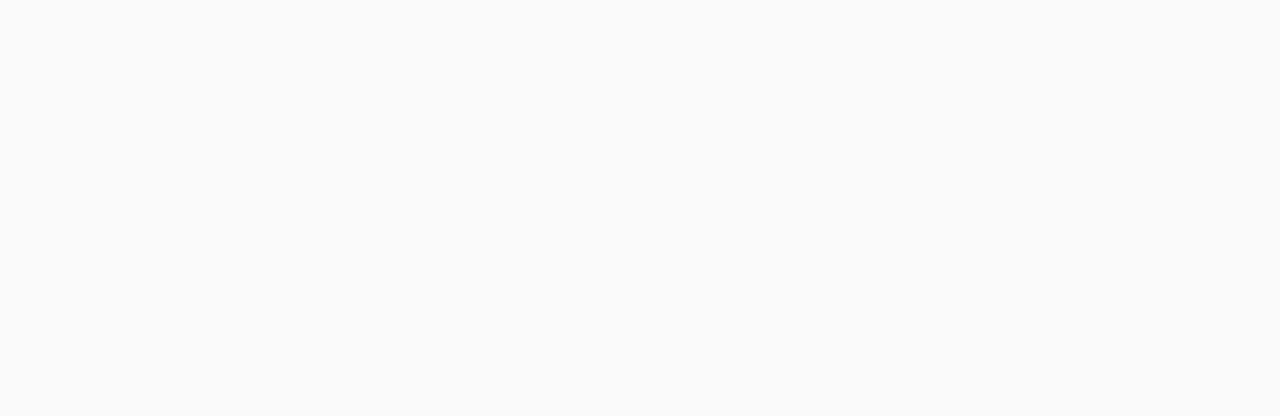
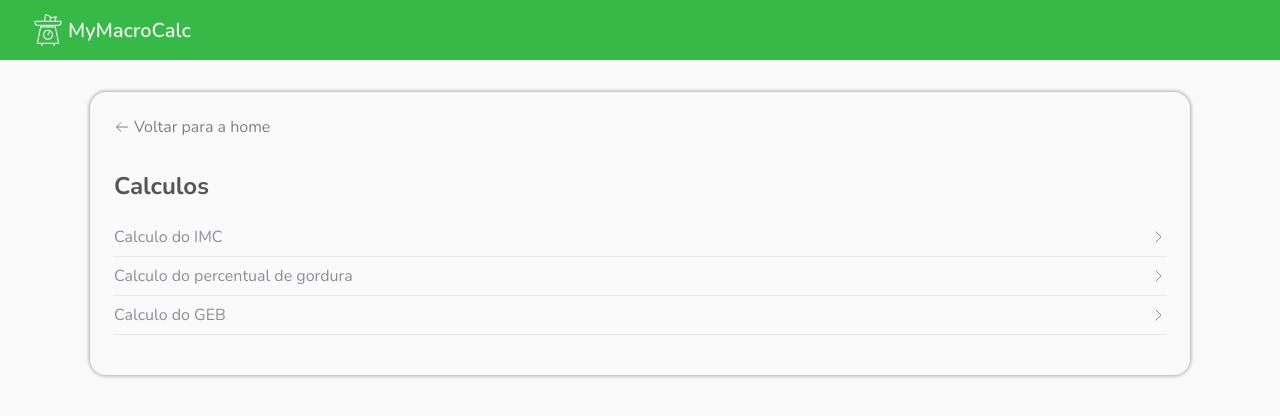
Before and after one commit to rodolfomariano/My-Macro-Calc, a React (Vite) app: page /calc in a window 1280 px wide. Before the commit this address had no page. Shown: the top 416 px of the page. Built offline with nearby package versions, Linux system fonts and the light colour scheme.

Commit message:
create the page AboutCalc and component CalcCard

```diff
--- a/src/App.module.scss
+++ b/src/App.module.scss
@@ -60,7 +60,7 @@
           margin: 2rem 0;
         }
 
-        a {
+        button {
           color: var(--blue-300);
           font-size: 0.75rem;
 
--- a/src/App.tsx
+++ b/src/App.tsx
@@ -14,12 +14,14 @@
 import { IMCContainer } from "./components/IMCContainer";
 import { GEBContainer } from "./components/GEBContainer";
 import { PersonalInfo } from "./components/PersonalInfo";
+import { useNavigate } from 'react-router-dom';
 
 
 
 function App() {
+  const { hasCalculated, isLoading } = usePersonalData()
 
-  const { hasCalculated, isLoading } = usePersonalData()
+  const navigation = useNavigate()
 
   return (
     <>
@@ -56,7 +58,11 @@
 
                   <div className={styles.resultHeader}>
                     <h3>Resultado:</h3>
-                    <a href="#">Saiba como foi feito os calculos!</a>
+                    <button
+                      onClick={() => navigation('calc')}
+                    >
+                      Saiba como foi feito os calculos!
+                    </button>
                   </div>
 
                   <IMCContainer />
--- a/src/Router.tsx
+++ b/src/Router.tsx
@@ -1,12 +1,15 @@
 import { Route, Routes } from "react-router-dom";
+
 import App from "./App";
 import { AboutBioType } from "./pages/AboutBioType";
+import { AboutCalc } from "./pages/AboutCalc";
 
 export function Router() {
   return (
     <Routes>
       <Route path="/" element={<App />} />
       <Route path="/bio-type" element={<AboutBioType />} />
+      <Route path="/calc" element={<AboutCalc />} />
     </Routes>
   )
 }
--- /dev/null
+++ b/src/components/CalcCard/index.tsx
@@ -0,0 +1,35 @@
+import { CaretDown, CaretRight } from 'phosphor-react'
+import { ReactNode, useState } from 'react'
+import styles from './styles.module.scss'
+
+interface CalcCardProps {
+  title: string
+  content: ReactNode
+}
+
+export function CalcCard({ title, content }: CalcCardProps) {
+  const [carOpen, setCardOpen] = useState(false)
+
+  return (
+    <div className={styles.cardContainer}>
+      <button
+        onClick={() => setCardOpen(!carOpen)}
+      >
+        {title}
+
+        {carOpen
+          ? <CaretDown />
+          : <CaretRight />
+        }
+      </button>
+
+      {carOpen && (
+        <div className={styles.cardContent}>
+          {content}
+        </div>
+
+      )}
+
+    </div>
+  )
+}
--- /dev/null
+++ b/src/components/CalcCard/styles.module.scss
@@ -0,0 +1,26 @@
+.cardContainer {
+  border-bottom: 1px solid var(--gray-200);
+
+  display: flex;
+  flex-direction: column;
+
+  button {
+    color: var(--gray-300);
+    padding: 0.5rem 0;
+    font-size: 1rem;
+    transition: 300ms;
+
+    display: flex;
+    align-items: center;
+    justify-content: space-between;
+
+    &:hover {
+      color: var(--gray-600);
+    }
+  }
+
+  .cardContent {
+    padding: 1rem 0;
+    color: var(--gray-250);
+  }
+}
--- /dev/null
+++ b/src/pages/AboutCalc/index.tsx
@@ -0,0 +1,53 @@
+import { ArrowLeft } from 'phosphor-react'
+import { useNavigate } from 'react-router-dom'
+import { CalcCard } from '../../components/CalcCard'
+import { Header } from '../../components/Header'
+import styles from './styles.module.scss'
+
+export function AboutCalc() {
+  const navigation = useNavigate()
+
+  return (
+    <>
+      <Header />
+
+      <main className={styles.mainContainer}>
+        <button
+          onClick={() => navigation('/')}
+          className={styles.goToBack}
+        >
+          <ArrowLeft />
+          Voltar para a home
+        </button>
+
+        <h1>Calculos</h1>
+
+        <div className={styles.calcContainer}>
+          <CalcCard
+            title='Calculo do IMC'
+            content='IMC = peso / (altura * altura)'
+          />
+          <CalcCard
+            title='Calculo do percentual de gordura'
+            content={(
+              <>
+                <p>Em Homens: Gordura = (1.2 * imc) + (0.23 * idade) - (10.8 * 1) - 5.4)</p>
+                <p>Em Mulheres: Gordura = (1.2 * imc) + (0.23 * idade) - (10.8 * 0) - 5.4)</p>
+              </>
+            )}
+          />
+          <CalcCard
+            title='Calculo do GEB'
+            content={(
+              <>
+                <p>Em Homens: GEB = 66.47 + (13.75 * peso) + (5 * altura) - (6.76 * idade)</p>
+                <p>Em Mulheres: GEB = 655.1 + (9.56 * peso) + (1.85 * altura) - (4.68 * idade)</p>
+              </>
+            )}
+          />
+        </div>
+
+      </main>
+    </>
+  )
+}
--- /dev/null
+++ b/src/pages/AboutCalc/styles.module.scss
@@ -0,0 +1,38 @@
+.mainContainer {
+  flex: 1;
+  margin: 2rem auto;
+  max-width: 1100px;
+  box-shadow: 0 0 4px var(--gray-400);
+  border-radius: 16px;
+  padding: 1.5rem;
+
+  .goToBack {
+    font-size: 1rem;
+    color: var(--gray-400);
+    transition: 300ms;
+
+    display: flex;
+    align-items: center;
+    gap: 4px;
+
+    &:hover {
+      color: var(--gray-600);
+    }
+  }
+
+  h1 {
+    font-size: 1.5rem;
+    margin-top: 2rem;
+  }
+
+  .calcContainer {
+    padding: 1rem 0;
+
+    display: flex;
+    flex-direction: column;
+  }
+
+  @media (max-width: 1080px) {
+    margin: 2rem;
+  }
+}
```
